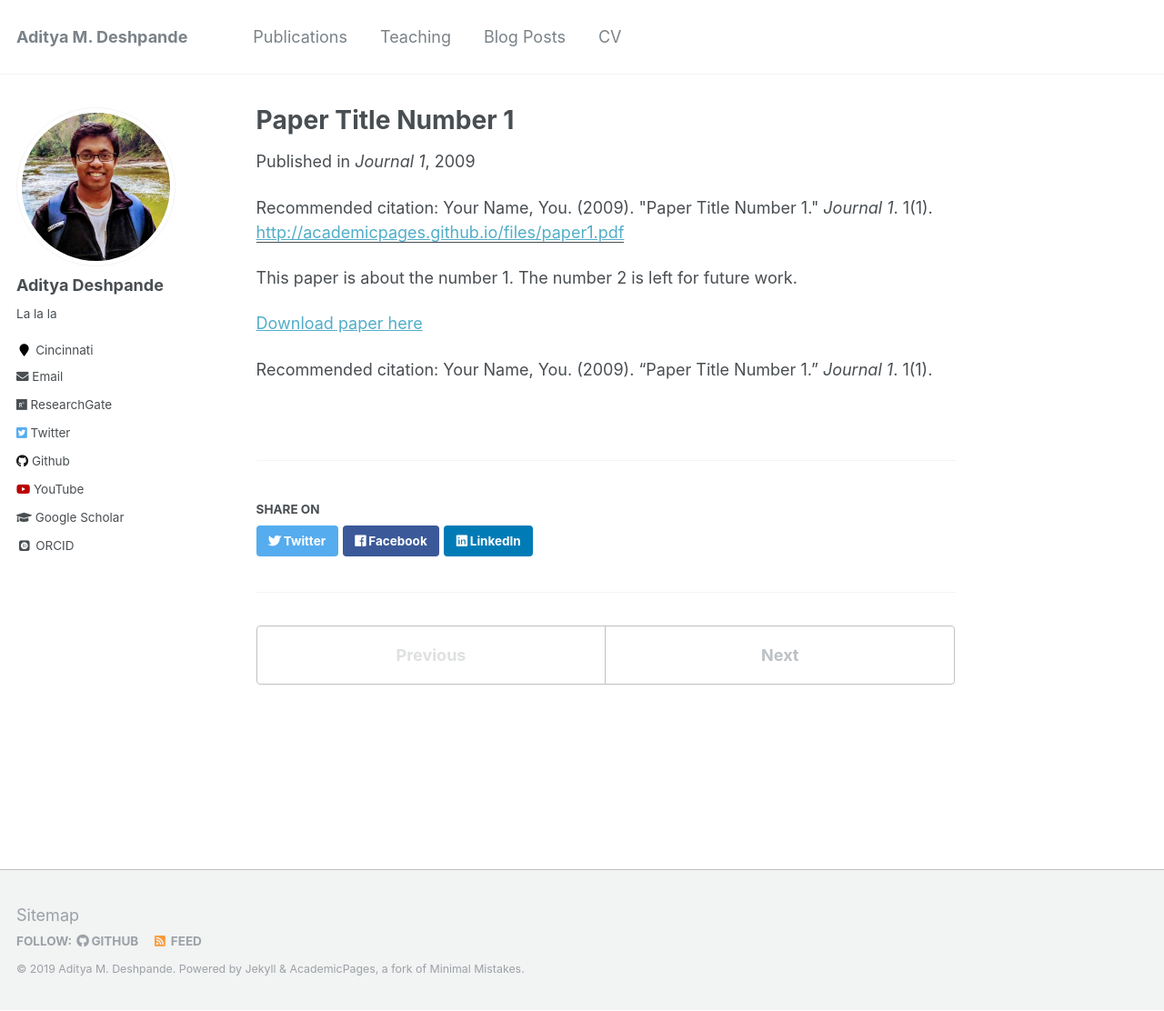
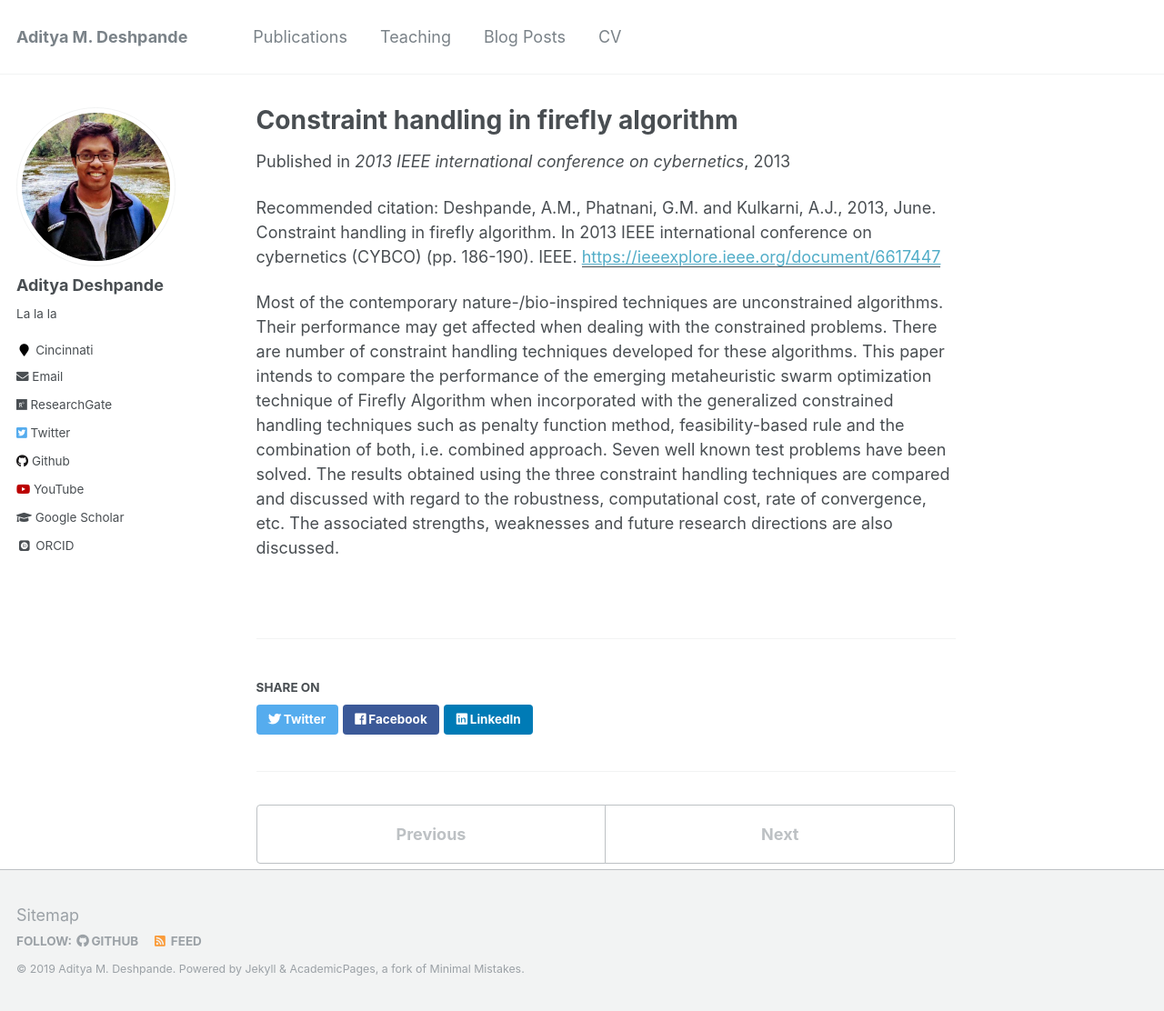
Before and after one commit to adipandas/adipandas.github.io, a Jekyll site: the page built from _publications/2009-10-01-paper-title-number-1.md, in a window 1280 px wide and 1112 px high. Shown: the whole window at 91% size. Built offline with Jekyll 4.4.1, drawn with Linux system fonts in a browser that asks for light colours; some web fonts are replaced.

Commit message:
Update 2009-10-01-paper-title-number-1.md

```diff
--- a/_publications/2009-10-01-paper-title-number-1.md
+++ b/_publications/2009-10-01-paper-title-number-1.md
@@ -1,15 +1,16 @@
 ---
-title: "Paper Title Number 1"
+title: "Constraint handling in firefly algorithm"
 collection: publications
-permalink: /publication/2009-10-01-paper-title-number-1
-excerpt: 'This paper is about the number 1. The number 2 is left for future work.'
-date: 2009-10-01
-venue: 'Journal 1'
-paperurl: 'http://academicpages.github.io/files/paper1.pdf'
-citation: 'Your Name, You. (2009). &quot;Paper Title Number 1.&quot; <i>Journal 1</i>. 1(1).'
+permalink: #/publication/2009-10-01-paper-title-number-1
+excerpt: 'Most of the contemporary nature-/bio-inspired techniques are unconstrained algorithms. Their performance may get affected when dealing with the constrained problems. There are number of constraint handling techniques developed for these algorithms. This paper intends to compare the performance of the emerging metaheuristic swarm optimization technique of Firefly Algorithm when incorporated with the generalized constrained handling techniques such as penalty function method, feasibility-based rule and the combination of both, i.e. combined approach. Seven well known test problems have been solved. The results obtained using the three constraint handling techniques are compared and discussed with regard to the robustness, computational cost, rate of convergence, etc. The associated strengths, weaknesses and future research directions are also discussed.'
+date: 2013-06-13
+venue: '2013 IEEE international conference on cybernetics'
+paperurl: 'https://ieeexplore.ieee.org/document/6617447'
+citation: 'Deshpande, A.M., Phatnani, G.M. and Kulkarni, A.J., 2013, June. Constraint handling in firefly algorithm. In 2013 IEEE international conference on cybernetics (CYBCO) (pp. 186-190). IEEE.'
 ---
-This paper is about the number 1. The number 2 is left for future work.
 
-[Download paper here](http://academicpages.github.io/files/paper1.pdf)
+Most of the contemporary nature-/bio-inspired techniques are unconstrained algorithms. Their performance may get affected when dealing with the constrained problems. There are number of constraint handling techniques developed for these algorithms. This paper intends to compare the performance of the emerging metaheuristic swarm optimization technique of Firefly Algorithm when incorporated with the generalized constrained handling techniques such as penalty function method, feasibility-based rule and the combination of both, i.e. combined approach. Seven well known test problems have been solved. The results obtained using the three constraint handling techniques are compared and discussed with regard to the robustness, computational cost, rate of convergence, etc. The associated strengths, weaknesses and future research directions are also discussed.
 
-Recommended citation: Your Name, You. (2009). "Paper Title Number 1." <i>Journal 1</i>. 1(1).
+<!--[Download paper here](http://academicpages.github.io/files/paper1.pdf)-->
+
+<!-- Recommended citation: Your Name, You. (2009). "Paper Title Number 1." <i>Journal 1</i>. 1(1). -->
```
